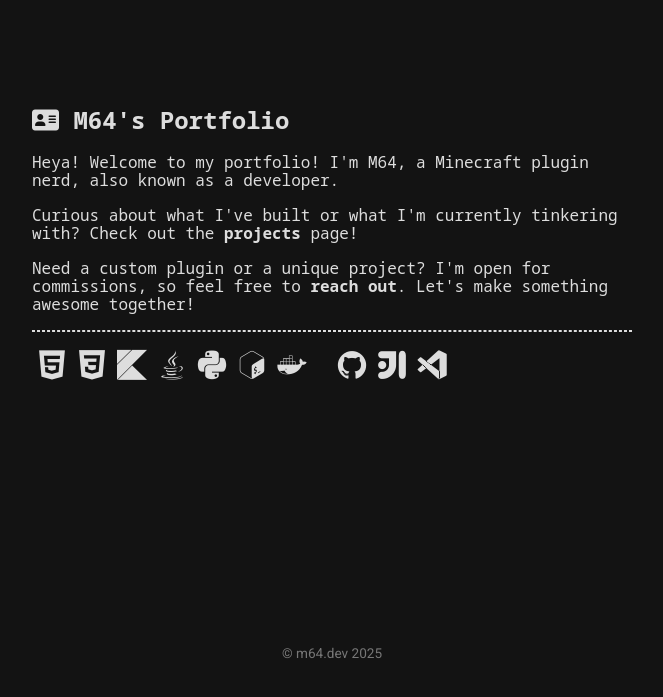
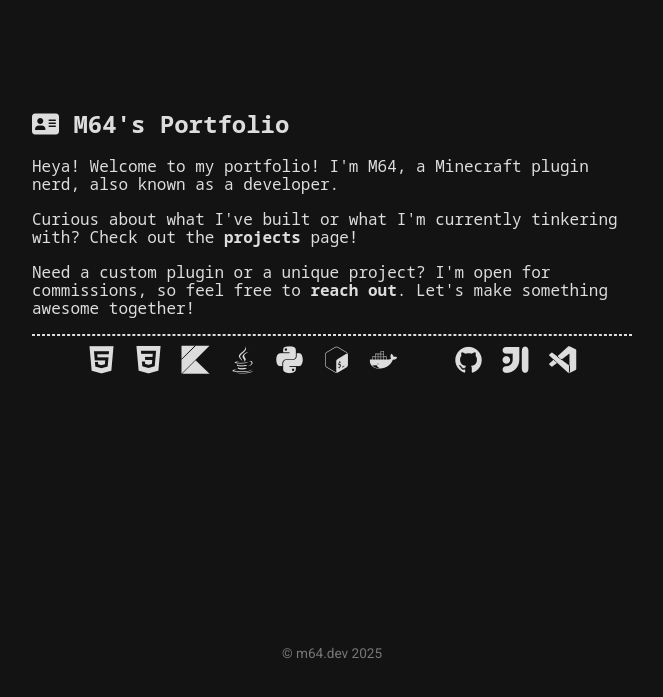
Before and after one commit to M64DiamondStar/M64Dev, a PHP site: page / in a window 1280 px wide. Shown: the part 103-800 px from the top of the page, without its empty margins (308-971 px from the left). Run offline with PHP 8.4, Linux system fonts and the light colour scheme; some libraries are stand-ins or nearby versions.

Commit message:
Fixed reponsive icons

```diff
--- a/index.php
+++ b/index.php
@@ -13,7 +13,7 @@
         <meta name="viewport" content="width=device-width, initial-scale=1.0">
 
         <!-- Style -->
-        <link rel="stylesheet" href="style/index.css?ver=7">
+        <link rel="stylesheet" href="style/index.css?ver=8">
 
         <!-- Fonts -->
         <link rel="preconnect" href="https://fonts.googleapis.com">
--- a/style/index.css
+++ b/style/index.css
@@ -94,25 +94,40 @@
 
 .skills-container {
     display: flex;
-    flex-wrap: wrap;
+    flex-direction: column;
+    align-items: center;
     gap: 20px;
+    text-align: center;
 }
 
 .skills {
     display: flex;
-    width: 50px;
-    font-size: 30px;
-    padding-top: 10px;
+    flex-wrap: wrap;
+    justify-content: center;
+    gap: 15px;
+    max-width: 600px; /* Ensures the icons don't stretch too wide */
 }
 
 .skill {
-    padding: 0px 5px 0px 5px;
+    font-size: clamp(16px, 4vw, 28px); /* Dynamic sizing for responsiveness */
     transition: transform 0.1s ease-in-out;
     cursor: pointer;
+    padding: 2px;
 }
 
 .skill:hover {
     transform: scale(1.3);
+}
+
+/* Adjustments for smaller screens */
+@media only screen and (max-width: 600px) {
+    .skills {
+        gap: 10px;
+    }
+
+    .skill {
+        font-size: clamp(20px, 8vw, 35px);
+    }
 }
 
 #skill-text {
```
